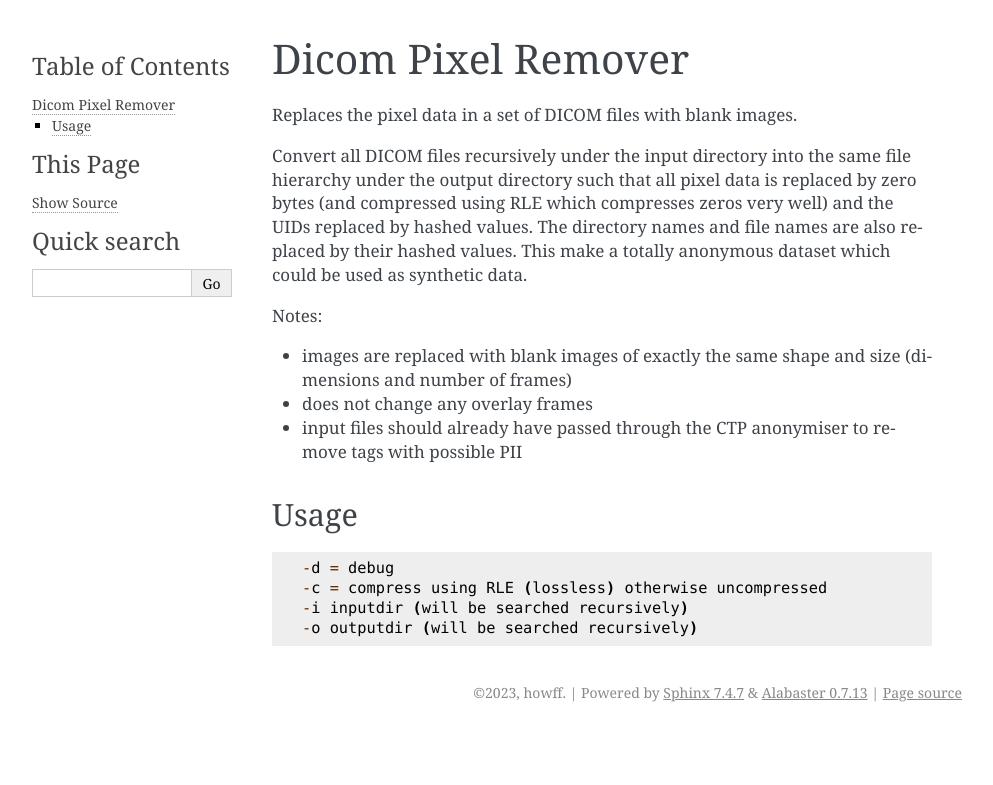
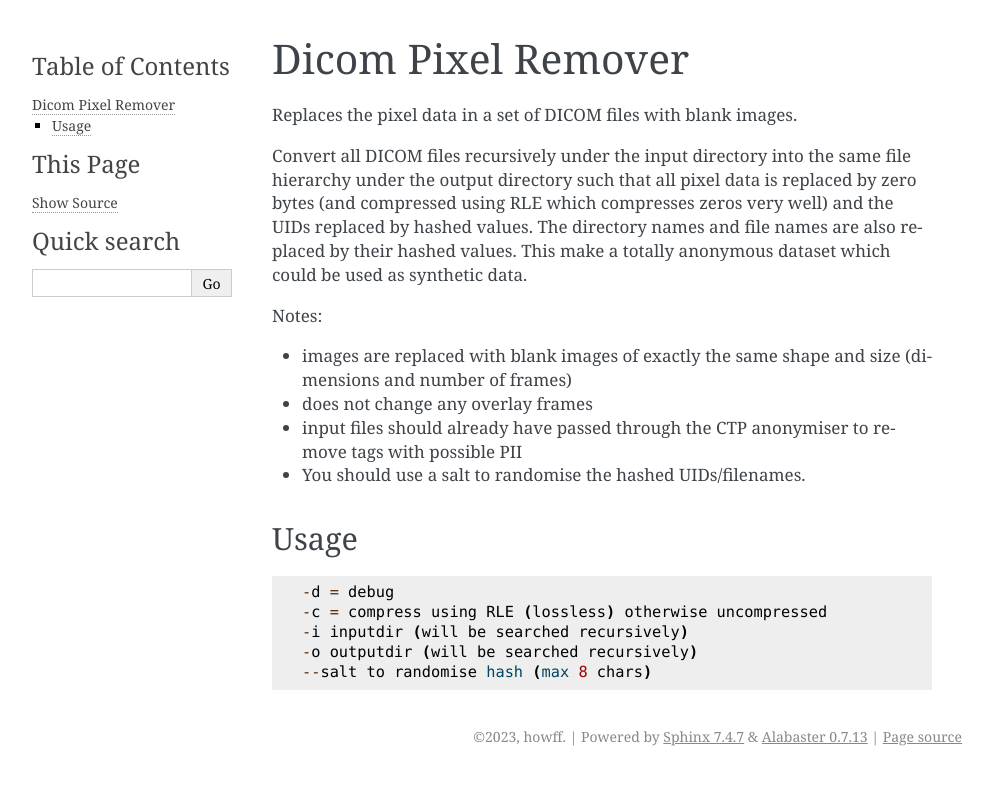
Before and after one commit to SMI/dicompixelanon, a Sphinx documentation site: the page built from doc/dicom_pixel_remover.md, in a window 1280 px wide. Shown: the top 785 px of the page, without its empty margins (148-1141 px from the left). Built offline with Sphinx 7.4.7, drawn with Linux system fonts in a browser that asks for light colours.

Commit message:
Update dicom_pixel_remover doc

````diff
--- a/doc/dicom_pixel_remover.md
+++ b/doc/dicom_pixel_remover.md
@@ -17,6 +17,7 @@ shape and size (dimensions and number of frames)
 * does not change any overlay frames
 * input files should already have passed through the CTP
 anonymiser to remove tags with possible PII
+* You should use a salt to randomise the hashed UIDs/filenames.
 
 ## Usage
 
@@ -25,4 +26,5 @@ anonymiser to remove tags with possible PII
 -c = compress using RLE (lossless) otherwise uncompressed
 -i inputdir (will be searched recursively)
 -o outputdir (will be searched recursively)
+--salt to randomise hash (max 8 chars)
 ```
````
